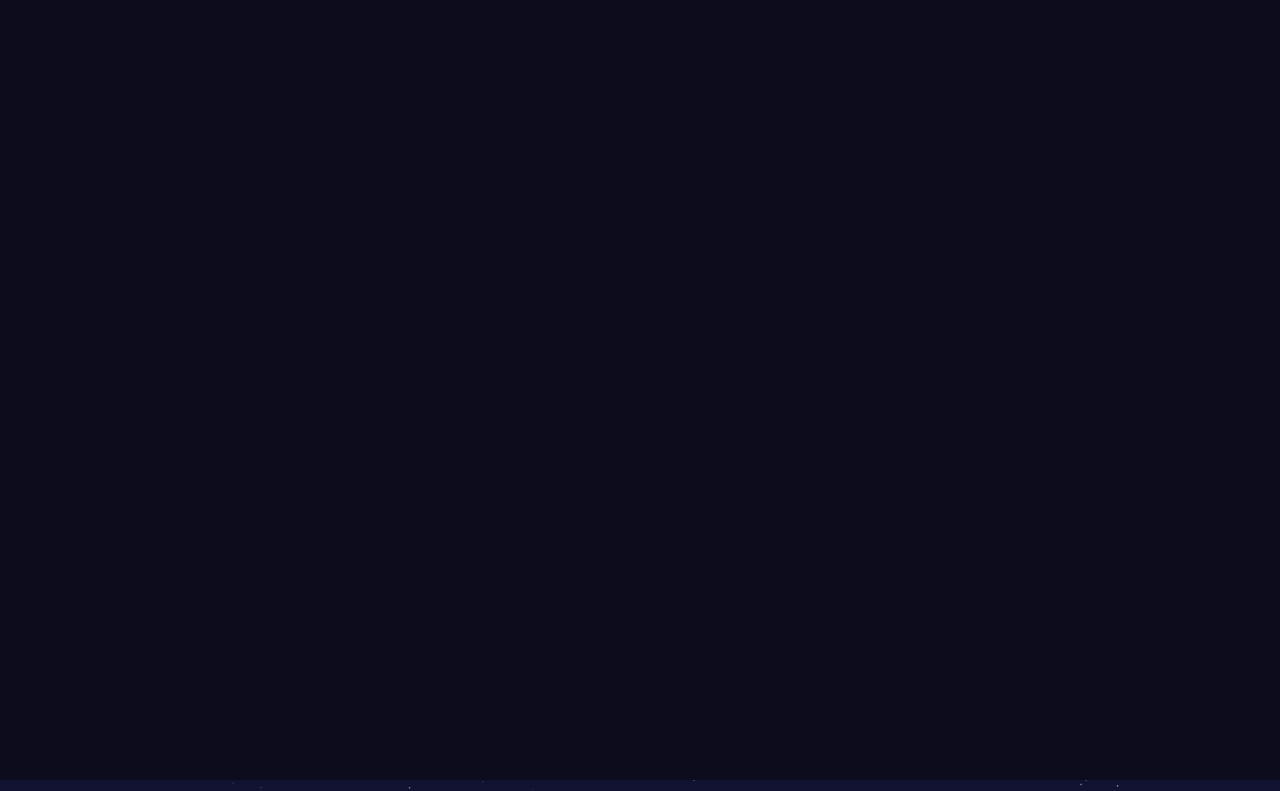
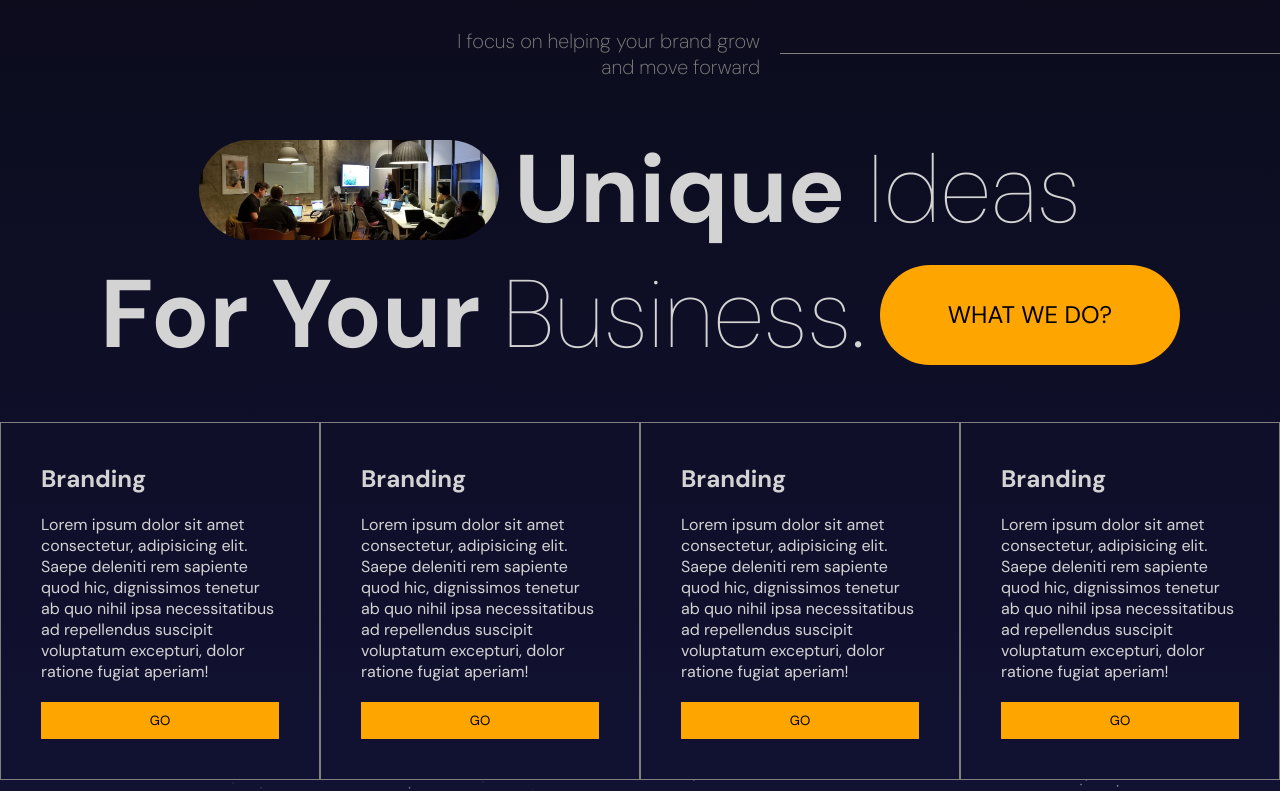
Before and after one commit to gio797/animated-portfolio, a React (Vite) app: page / in a window 1280 px wide. Shown: the part 1620-2411 px from the top of the page. Built offline with nearby package versions, Linux system fonts and the light colour scheme.

Commit message:
add services section

```diff
--- a/src/App.tsx
+++ b/src/App.tsx
@@ -3,6 +3,7 @@
 import Navbar from "./components/navbar/Navbar";
 import Hero from "./components/hero/Hero";
 import Parallax from "./components/parallax/Parallax";
+import Services from "./components/services/Services";
 
 const App = () => {
   return (
@@ -11,10 +12,12 @@
         <Navbar />
         <Hero />
       </section>
-      <section id="Services">
+      <section>
         <Parallax type="services" />
       </section>
-      <section>Services</section>
+      <section id="Services">
+        <Services />
+      </section>
       <section id="Portfolio">
         <Parallax type="portfolio" />
       </section>
--- a/src/app.scss
+++ b/src/app.scss
@@ -22,6 +22,7 @@
 
 section {
   height: 100vh;
-  width: 100vw;
+  // width: 100vw;
   scroll-snap-align: center;
+  overflow: hidden;
 }
--- a/src/components/hero/Hero.tsx
+++ b/src/components/hero/Hero.tsx
@@ -47,7 +47,7 @@
           className="textContainer"
           variants={textVariants}
           initial="initial"
-          animate="animate"
+          whileInView="animate"
         >
           <motion.h2 variants={textVariants}>HARVEY TYLER</motion.h2>
           <motion.h1 variants={textVariants}>
--- /dev/null
+++ b/src/components/services/Services.tsx
@@ -0,0 +1,110 @@
+import React from "react";
+import "./services.scss";
+import { motion } from "framer-motion";
+
+const variants = {
+  initial: {
+    x: -300,
+    opacity: 0,
+  },
+  animate: {
+    x: 0,
+    opacity: 1,
+    transition: {
+      duration: 1,
+      staggerChildren: 0.1,
+    },
+  },
+};
+
+type Props = {};
+
+function Services({}: Props) {
+  return (
+    <motion.div
+      className="services"
+      variants={variants}
+      initial="initial"
+      whileInView="animate"
+    >
+      <motion.div className="textContainer" variants={variants}>
+        <p>
+          I focus on helping your brand grow
+          <br /> and move forward
+        </p>
+        <hr />
+      </motion.div>
+      <motion.div className="titleContainer" variants={variants}>
+        <div className="title">
+          <img src="/people.webp" alt="" />
+          <h1>
+            <motion.b whileHover={{ color: "orange" }}>Unique</motion.b> Ideas
+          </h1>
+        </div>
+        <div className="title">
+          <h1>
+            <motion.b whileHover={{ color: "orange" }}>For Your</motion.b>{" "}
+            Business.
+          </h1>
+          <button>WHAT WE DO?</button>
+        </div>
+      </motion.div>
+      <motion.div className="listContainer" variants={variants}>
+        <motion.div
+          className="box"
+          whileHover={{ backgroundColor: "lightgray", color: "black" }}
+        >
+          <h2>Branding</h2>
+          <p>
+            Lorem ipsum dolor sit amet consectetur, adipisicing elit. Saepe
+            deleniti rem sapiente quod hic, dignissimos tenetur ab quo nihil
+            ipsa necessitatibus ad repellendus suscipit voluptatum excepturi,
+            dolor ratione fugiat aperiam!
+          </p>
+          <button>GO</button>
+        </motion.div>
+        <motion.div
+          className="box"
+          whileHover={{ backgroundColor: "lightgray", color: "black" }}
+        >
+          <h2>Branding</h2>
+          <p>
+            Lorem ipsum dolor sit amet consectetur, adipisicing elit. Saepe
+            deleniti rem sapiente quod hic, dignissimos tenetur ab quo nihil
+            ipsa necessitatibus ad repellendus suscipit voluptatum excepturi,
+            dolor ratione fugiat aperiam!
+          </p>
+          <button>GO</button>
+        </motion.div>
+        <motion.div
+          className="box"
+          whileHover={{ backgroundColor: "lightgray", color: "black" }}
+        >
+          <h2>Branding</h2>
+          <p>
+            Lorem ipsum dolor sit amet consectetur, adipisicing elit. Saepe
+            deleniti rem sapiente quod hic, dignissimos tenetur ab quo nihil
+            ipsa necessitatibus ad repellendus suscipit voluptatum excepturi,
+            dolor ratione fugiat aperiam!
+          </p>
+          <button>GO</button>
+        </motion.div>
+        <motion.div
+          className="box"
+          whileHover={{ backgroundColor: "lightgray", color: "black" }}
+        >
+          <h2>Branding</h2>
+          <p>
+            Lorem ipsum dolor sit amet consectetur, adipisicing elit. Saepe
+            deleniti rem sapiente quod hic, dignissimos tenetur ab quo nihil
+            ipsa necessitatibus ad repellendus suscipit voluptatum excepturi,
+            dolor ratione fugiat aperiam!
+          </p>
+          <button>GO</button>
+        </motion.div>
+      </motion.div>
+    </motion.div>
+  );
+}
+
+export default Services;
--- /dev/null
+++ b/src/components/services/services.scss
@@ -0,0 +1,87 @@
+.services {
+  height: 100%;
+  background: linear-gradient(180deg, #0c0c1d, #111132);
+  display: flex;
+  flex-direction: column;
+  justify-content: space-between;
+  align-items: center;
+
+  .textContainer {
+    flex: 1;
+    align-self: flex-end;
+    display: flex;
+    align-items: center;
+    gap: 20px;
+
+    p {
+      font-weight: 200;
+      font-size: 20px;
+      color: gray;
+      text-align: right;
+    }
+
+    hr {
+      width: 500px;
+      border: none;
+      border-top: 0.5px solid gray;
+    }
+  }
+
+  .titleContainer {
+    flex: 2;
+    display: flex;
+    flex-direction: column;
+    align-items: center;
+
+    .title {
+      display: flex;
+      align-items: center;
+      gap: 15px;
+
+      img {
+        width: 300px;
+        height: 100px;
+        border-radius: 50px;
+        object-fit: cover;
+      }
+
+      h1 {
+        font-size: 96px;
+        font-weight: 100;
+      }
+
+      button {
+        width: 300px;
+        height: 100px;
+        border-radius: 50px;
+        background-color: orange;
+        border: none;
+        font-size: 24px;
+        cursor: pointer;
+      }
+    }
+  }
+
+  .listContainer {
+    flex: 2;
+    display: flex;
+    max-width: 1366px;
+    margin: auto;
+
+    .box {
+      padding: 40px;
+      border: 0.5px solid gray;
+      display: flex;
+      flex-direction: column;
+      justify-content: space-between;
+      gap: 20px;
+
+      button {
+        padding: 10px;
+        background-color: orange;
+        border: none;
+        cursor: pointer;
+      }
+    }
+  }
+}
```
